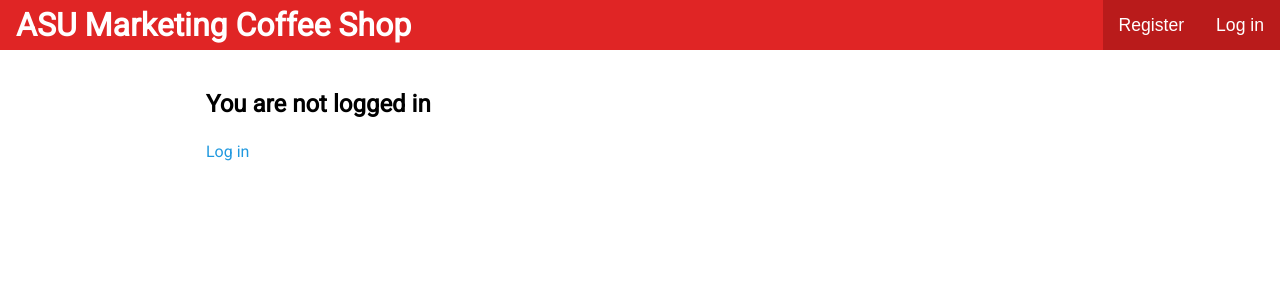
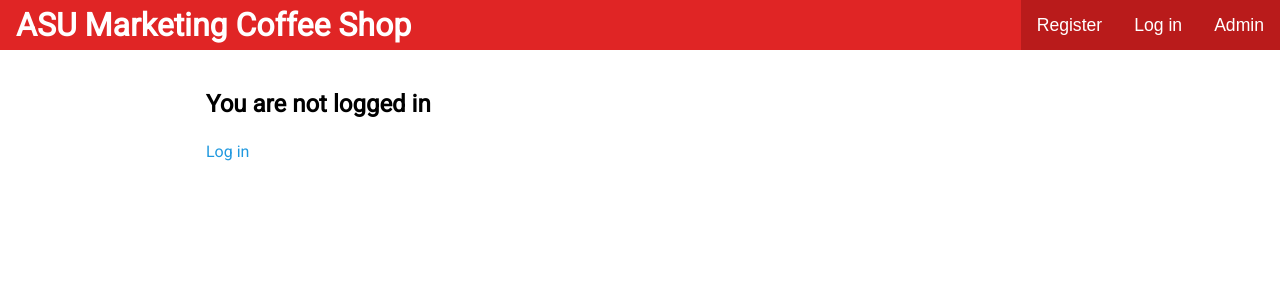
Before and after one commit to jared-peterson50/cpma_front, a React (Create React App) app: page / in a window 1280 px wide. Shown: the top 300 px of the page. Built offline with nearby package versions, Linux system fonts and the light colour scheme; no server answers.

Commit message:
getting ready to make private routes

```diff
--- a/src/components/auth/AuthOptions.js
+++ b/src/components/auth/AuthOptions.js
@@ -20,7 +20,8 @@
     });
     localStorage.setItem("auth-token", "");
   };
-//This will render just a logout and admin button if logged in else show register/login
+//if the user is logged in render the coffee,teams,scoreboard,logout buttons
+//else render login, admin, register buttons
   return (
     <nav className="auth-options">
       {userData.user ? (<>
@@ -28,12 +29,12 @@
       <button onClick={team}>Teams</button>
       <button onClick={scoreboard}>Scoreboard</button>
       <button onClick={logout}>Log out</button>
-      <button onClick={admin}>Admin</button>
       </>
       ) : (
         <>
           <button onClick={register}>Register</button>
           <button onClick={login}>Log in</button>
+          <button onClick={admin}>Admin</button>
         </>
       )}
     </nav>
```
Also changed, not shown: src/App.js (+13 -0 lines).
